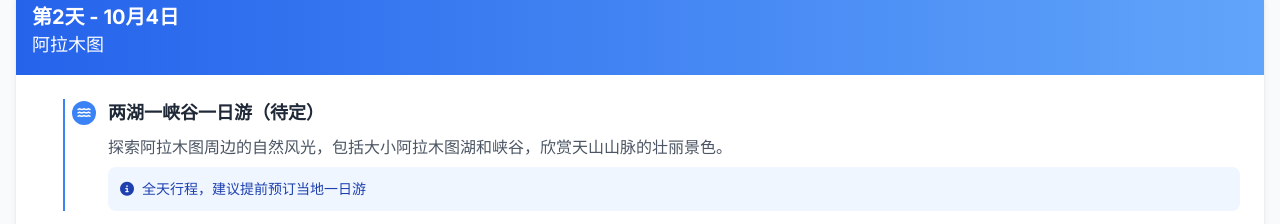
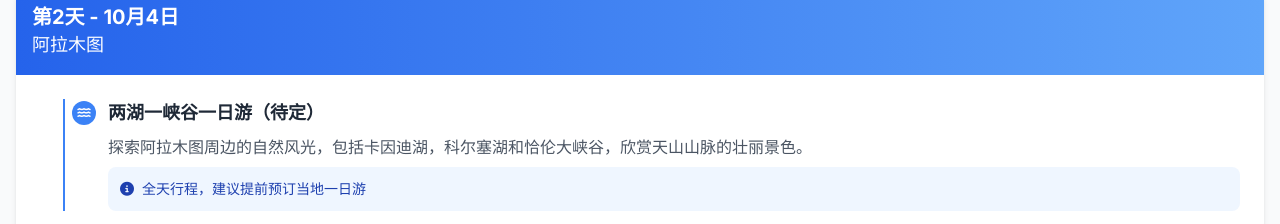
Before and after one commit to skywateryang/roadbook, a plain HTML site: page index.html in a window 1280 px wide. Shown: the part 2025-2249 px from the top of the page. Drawn offline with nearby package versions, Linux system fonts and the light colour scheme.

Commit message:
update spots name

```diff
--- a/index.html
+++ b/index.html
@@ -288,7 +288,7 @@
                                 <h4 class="text-lg font-semibold text-gray-800">两湖一峡谷一日游（待定）</h4>
                             </div>
                             <div class="ml-9">
-                                <p class="text-gray-600 mb-2">探索阿拉木图周边的自然风光，包括大小阿拉木图湖和峡谷，欣赏天山山脉的壮丽景色。</p>
+                                <p class="text-gray-600 mb-2">探索阿拉木图周边的自然风光，包括卡因迪湖，科尔塞湖和恰伦大峡谷，欣赏天山山脉的壮丽景色。</p>
                                 <div class="bg-blue-50 rounded-lg p-3 text-sm text-blue-800">
                                     <i class="fas fa-info-circle mr-1"></i> 全天行程，建议提前预订当地一日游
                                 </div>
```
